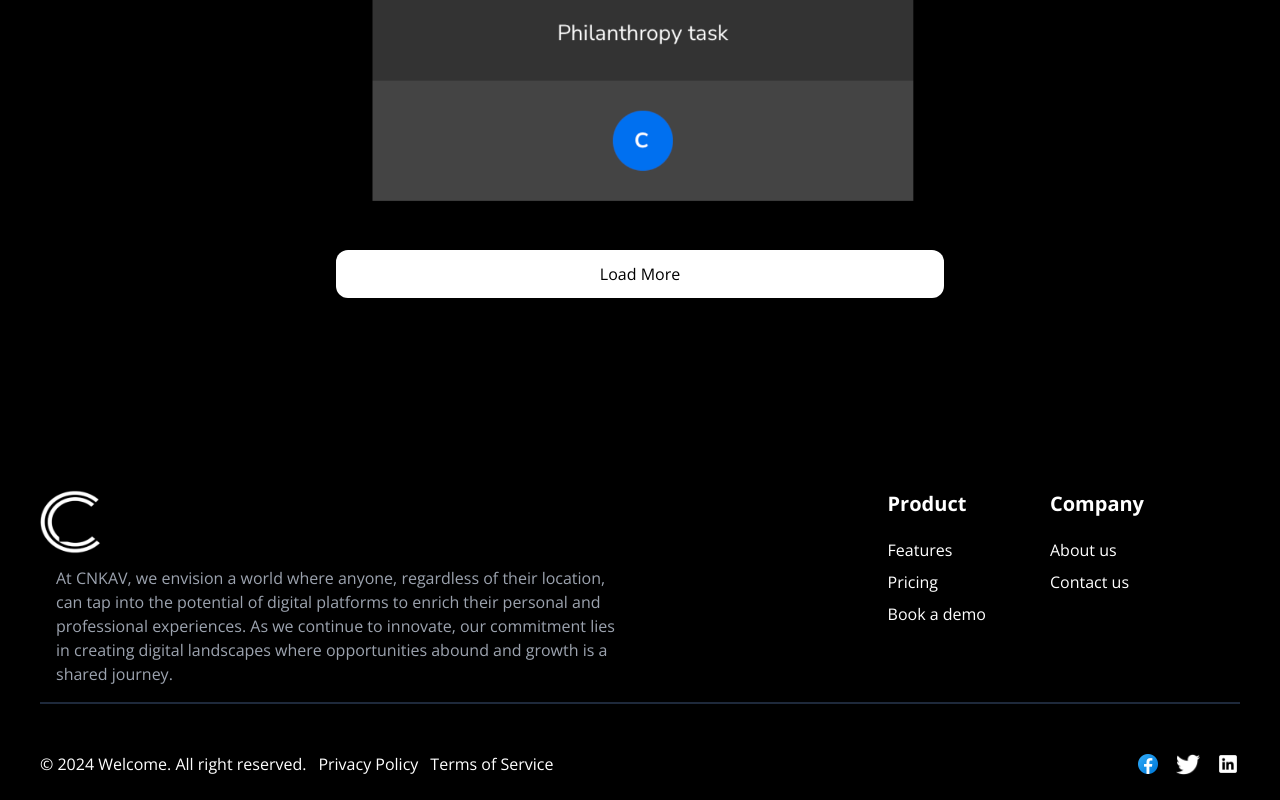
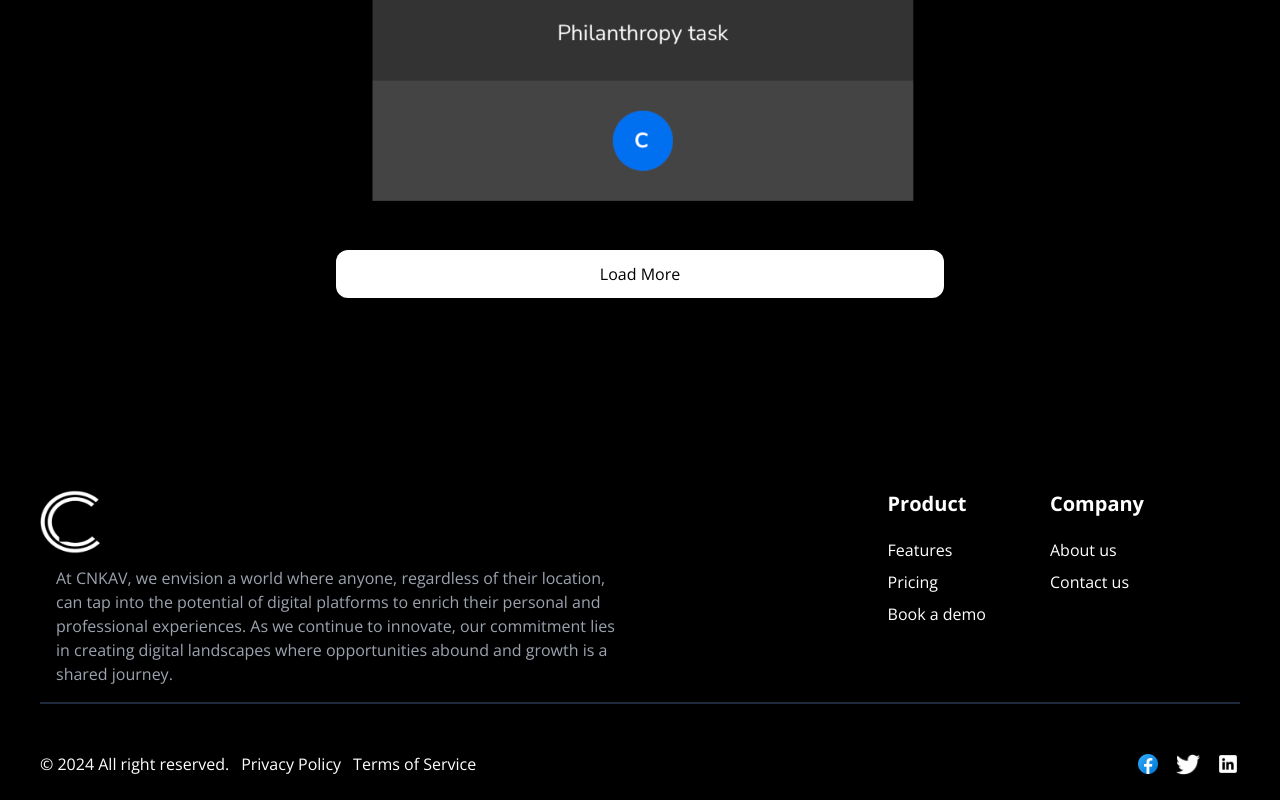
Before and after one commit to Alihissam/cnkavreactapp, a React (Vite) app in the folder react-webapp/: page /dashboard in a window 1280 px wide. Shown: the part 1223-2023 px from the top of the page. Built offline with nearby package versions, Linux system fonts and the light colour scheme.

Commit message:
removed .

```diff
--- a/react-webapp/src/components/visitorComponents/Footer.jsx
+++ b/react-webapp/src/components/visitorComponents/Footer.jsx
@@ -82,7 +82,7 @@ export default function Footer() {
 
       <div className="flex justify-between gap-3 mt-12">
         <div className="flex justify-between gap-3 text-white">
-          © 2024 Welcome. All right reserved.{" "}
+          © 2024 All right reserved.{" "}
           <Link
             to="/privacy-policy"
             className="hover:text-gray-400 hover:underline"
```
Also changed, not shown: 1 other file (tests, documents, lock files or other folders).
